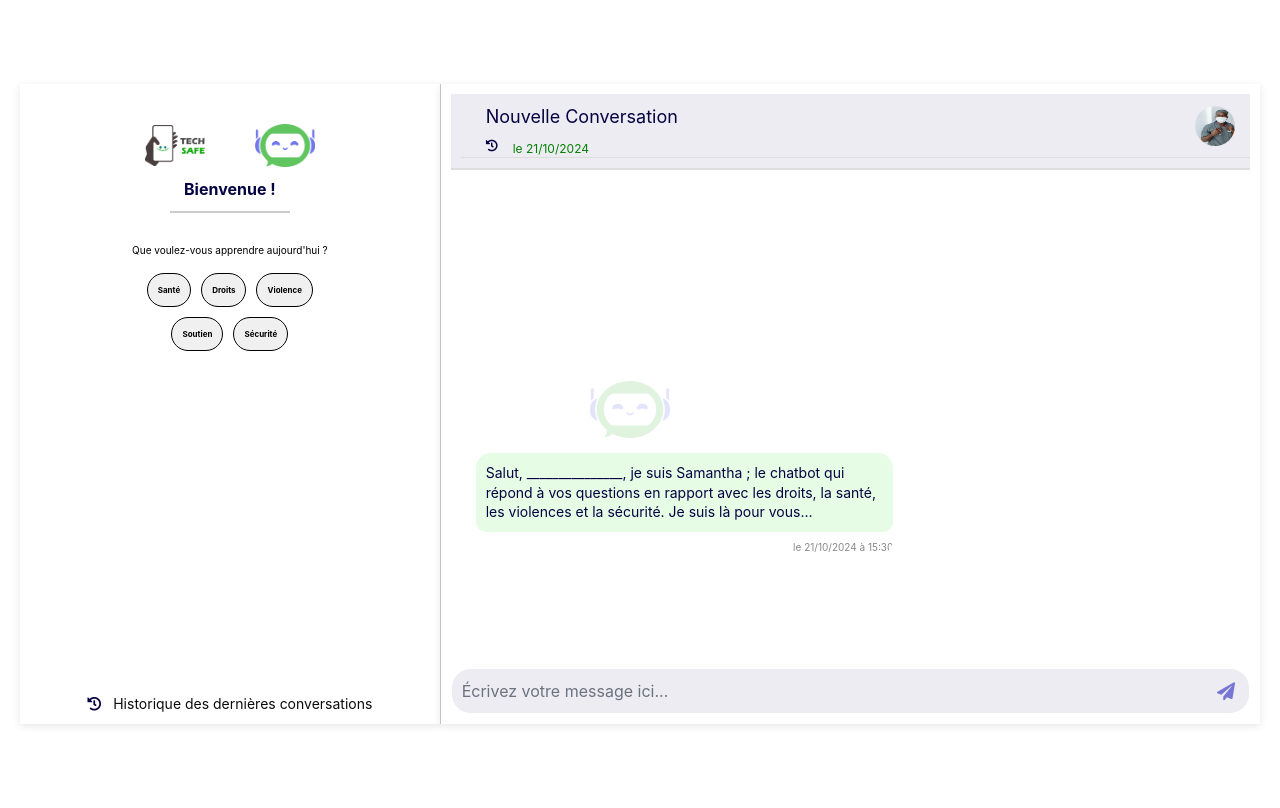
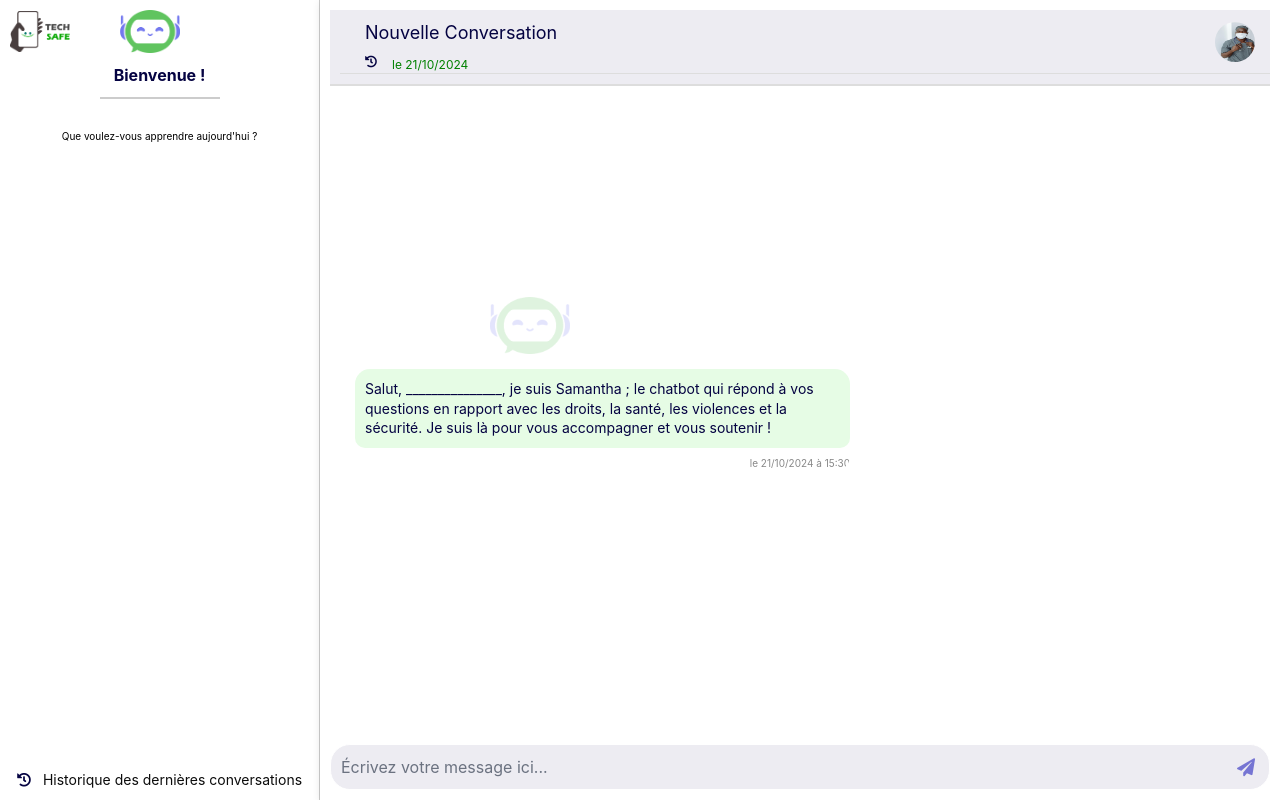
Before and after one commit to kithub-devteam/techsafe-front, a React (Create React App) app: page /conversations in a window 1280 px wide. Built offline with nearby package versions, Linux system fonts and the light colour scheme; the HTML template or start-up script is replaced by a standard one.

Commit message:
adding new front URL

```diff
--- a/src/pages/conversations/App.css
+++ b/src/pages/conversations/App.css
@@ -1,31 +1,22 @@
 /* Conteneur principal */
 .app-container {
-    display: flex; /* Utilise Flexbox pour l'alignement */
-    width: 100%; /* Largeur maximale */
-    margin: 4rem auto; /* Centrer dans la page */
-    padding: 20px;
-    overflow: hidden; /* Cache le débordement */
+  display: flex;
+  width: 100%;
+  /* margin: 4rem auto; */
+  /* padding: 20px; */
+  overflow: hidden;
+  height: 100%;
 }
 
 .sidebar {
-    display: flex; /* Utilise Flexbox pour l'alignement vertical */
-    flex-direction: column; /* Place les enfants en colonne */
-    flex: 1; /* Prend tout l'espace disponible */
   padding: 10px; /* Espacement interne */
   border-right: 0.2px solid #ccc; /* Ligne à droite */
   position: relative; /* Définit un contexte de position pour les éléments absolus */
-    height: 80vh; /* Assure que la sidebar occupe toute la hauteur de l'écran */
+  height: 100vh; /* Assure que la sidebar occupe toute la hauteur de l'écran */
   box-shadow: 0 2px 8px #0000001a; /* Ombre légère */
-
+  width: 25%;
 }
 
-/* Logo section */
-.logo-section {
-    display: flex; /* Utilise Flexbox pour l'alignement */
-    flex-direction: column; /* Aligne les éléments en colonne par défaut */
-    align-items: center; /* Centre les éléments horizontalement */
-    margin-top: 30px;
-}
 
 /* Sous-conteneur pour les logos */
 .logo-container {
@@ -55,7 +46,7 @@
 }
 
 /* Titre de bienvenue */
-.welcome-header h1{
+.welcome-header h1 {
   display: flex; /* Utilise Flexbox pour centrer le titre */
   flex-direction: column; /* Aligne le titre et la ligne en colonne */
   align-items: center; /* Centre le titre horizontalement */
@@ -71,7 +62,6 @@
   top: -100px;
 }
 
-
 .sidebar-footer {
   position: absolute; /* Positionnement absolu */
   bottom: 0; /* Fixé en bas du conteneur parent */
@@ -83,10 +73,6 @@
   color: #0c0c0c; /* Couleur du texte */
 }
 
-
-
-
-
 /* Responsivité */
 @media (max-width: 1010px) {
   .sidebar {
@@ -95,7 +81,6 @@
     width: 20%;
     flex-direction: column;
     height: 80vh;
-
   }
 
   .logo-section {
@@ -103,7 +88,6 @@
     flex-direction: column;
     align-items: center;
   }
-
 
   /*  =======================================================================*/
 
@@ -138,18 +122,13 @@
     text-align: center;
   }
 
-
-
   .sidebar-footer {
     font-size: 0.77rem !important; /* Force la priorité */
     margin-top: -4rem;
     text-align: left;
   }
 
-
   /*  =======================================================================*/
-
-
 
   .menu-button {
     display: block;
@@ -181,7 +160,6 @@
     margin: 5px 0;
   }
 }
-
 
 /* Ajuster le conteneur des boutons */
 .button-container {
@@ -215,9 +193,8 @@
   box-shadow: 0 2px 8px #0000001a; /* Ombre légère */
   overflow-y: auto; /* Permet le défilement si le contenu déborde */
   position: relative; /* Définit un contexte de position pour les éléments absolus */
-    height: 80vh; /* Assure que la sidebar occupe toute la hauteur de l'écran */
+  height: 100vh; /* Assure que la sidebar occupe toute la hauteur de l'écran */
 }
-
 
 /* Autres styles pour le chat */
 .chat-header {
@@ -227,7 +204,7 @@
   padding-left: 0; /* Espacement interne */
   font-size: 18px;
   display: flex;
-    background-color: #EDECF2;
+  background-color: #edecf2;
 }
 
 .chat-icon-container {
@@ -235,7 +212,7 @@
 }
 
 .chat-icon {
-    font-size: 24px;  /* Ajustez la taille selon vos besoins */
+  font-size: 24px; /* Ajustez la taille selon vos besoins */
   color: #050342;
 }
 
@@ -243,7 +220,6 @@
   flex: 1; /* Remplir l'espace disponible */
   overflow-y: auto; /* Permet le défilement si le contenu déborde */
 }
-
 
 .message-input {
   flex: 1; /* Prend tout l'espace disponible */
@@ -315,7 +291,7 @@
   line-height: 1.4; /* Hauteur de ligne pour une meilleure lisibilité */
   margin: 0; /* Supprime la marge par défaut */
   padding: 10px; /* Ajoute un peu d'espace autour du texte */
-    background-color: #E6FCE5;
+  background-color: #e6fce5;
   border-image-width: 100%;
 }
 
@@ -339,7 +315,7 @@
   flex: 1;
   flex-direction: row;
   padding: 15px;
-    background-color: #EDECF2;
+  background-color: #edecf2;
   border-bottom: 1px solid #ddd;
   justify-content: space-between;
   width: 100%;
@@ -407,7 +383,7 @@
   border: 1px solid #ffff;
   border-radius: 20px;
   margin-right: 10px;
-    background-color: #EDECF2;
+  background-color: #edecf2;
   width: 100%; /* Prend toute la largeur du conteneur */
   padding-right: 40px; /* Ajoute de l'espace à droite pour le bouton */
   box-sizing: border-box; /* Inclut le padding dans la largeur totale */
@@ -422,9 +398,9 @@
   transform: translateY(-50%); /* Ajuste le positionnement vertical */
 }
 
-.fa-paper-plane{
+.fa-paper-plane {
   background-color: transparent;
-    color: #7675D3;
+  color: #7675d3;
 }
 
 .icon-container {
@@ -471,7 +447,7 @@
   line-height: 1.4;
   margin: 0;
   width: 100%;
-    background-color: #E6FCE5;
+  background-color: #e6fce5;
 }
 
 /* Message Time */
@@ -591,7 +567,7 @@
 
   .menu-button {
     display: block; /* Affiche le bouton menu en mobile */
-        background-color: #4CAF50;
+    background-color: #4caf50;
     color: white;
     padding: 10px;
     border: none;
@@ -648,8 +624,7 @@
   }
 }
 
-@media (max-width: 768px){
-
+@media (max-width: 768px) {
   .app-container {
     width: 100%; /* Largeur maximale */
     margin: 1rem auto; /* Centrer dans la page */
@@ -675,7 +650,7 @@
     display: flex; /* Utilise Flexbox pour l'alignement */
     flex: 1;
     width: 80%; /* Largeur de la sidebar */
-        bottom:0;
+    bottom: 0;
   }
 
   .logo-section {
@@ -716,8 +691,7 @@
     text-align: center; /* Centre le texte dans le footer */
   }
 
-
-    .options{
+  .options {
     display: none;
   }
 
@@ -760,18 +734,16 @@
     text-align: center;
   }
 
-
   .sidebar-footer {
     font-size: 0.77rem !important; /* Force la priorité */
     margin-top: -1.5rem;
     text-align: center;
   }
 
-  .sidebar-footer a{
+  .sidebar-footer a {
     width: 100%;
     display: left;
     font-size: 0.55rem;
-
   }
 
   /*  =======================================================================*/
@@ -781,7 +753,7 @@
     flex: 2;
     flex-direction: row;
     justify-content: space-between; /* Espace entre les éléments */
-    background-color: #ECECF1; /* Fond gris clair */
+    background-color: #ececf1; /* Fond gris clair */
     width: 100%; /* Largeur pleine */
     height: 70px; /* Hauteur de 50px */
     padding: 0 10px; /* Espacement interne horizontal */
@@ -824,10 +796,9 @@
     font-size: 0.9rem; /* Taille de texte relative */
     line-height: 1.2; /* Ajuster l'espacement entre les lignes */
     font-size: 0.55rem;
-
   }
 
-  .header-date{
+  .header-date {
     top: -20px;
     width: 100%;
     display: flex;
@@ -856,7 +827,6 @@
     border-radius: none;
   }
 
-
   /* Styles pour mobile */
   @media (max-width: 768px) {
     .sidebar {
@@ -870,7 +840,6 @@
     .welcome-header {
       margin: 0 10px; /* Espacement pour le titre */
     }
-
 
     /* CSS pour le comportement sur les écrans de 768px ou moins */
     @media (max-width: 768px) {
@@ -912,8 +881,5 @@
         display: block; /* S'assurer que les boutons sont visibles */
       }
     }
-
-
   }
-
 }
--- a/src/pages/conversations/index.jsx
+++ b/src/pages/conversations/index.jsx
@@ -64,26 +64,6 @@ function App() {
           <button className="menu-button" onClick={toggleButtons}>
             {showButtons ? "Cacher les options" : "Afficher les options"}
           </button>
-          <div className={`button-container ${showButtons ? 'show-buttons' : ''}`}> {/* Conteneur pour les boutons */}
-            {["Santé", "Droits", "Violence", "Soutien", "Sécurité"].map((buttonName) => (
-              <button
-                key={buttonName}
-                onClick={() => handleButtonClick(buttonName)} // Gère le clic sur le bouton
-                style={{
-                  backgroundColor: selectedButton === buttonName ? '#5DC759' : '#f0f0f0', // Change le fond si le bouton est sélectionné
-                  color: selectedButton === buttonName ? 'white' : 'black', // Change la couleur du texte si le bouton est sélectionné
-                  margin: '5px', // Espacement entre les boutons
-                  border: '1px solid black', // Bordure par défaut
-                  padding: '10px', // Espacement interne
-                  cursor: 'pointer', // Change le curseur au survol
-                  borderRadius: '25px', // Coins arrondis
-                  transition: 'background-color 0.3s', // Transition douce pour le changement de couleur
-                }}
-              >
-                {buttonName} {/* Affiche le nom du bouton */}
-              </button>
-            ))}
-          </div>
         </div>
 
         <footer className="sidebar-footer"> {/* Section de pied de page de la barre latérale */}
--- a/src/services/api.js
+++ b/src/services/api.js
@@ -2,7 +2,7 @@ import axios from "axios";
 
 // Créer une instance axios personnalisée
 const api = axios.create({
-  baseURL: "https://techsafe-backend-ii3hr.ondigitalocean.app/api/", //l'url de l'api
+  baseURL: "https://techsafe-backend-0l8r.onrender.com/api/", //l'url de l'api
   headers: {
     "Content-Type": "application/json", //le type de contenu de la requête
     Accept: "application/json", //pour permettre l'envoi de cookies
```
Lines whose indentation alone changed are shown as unchanged.
